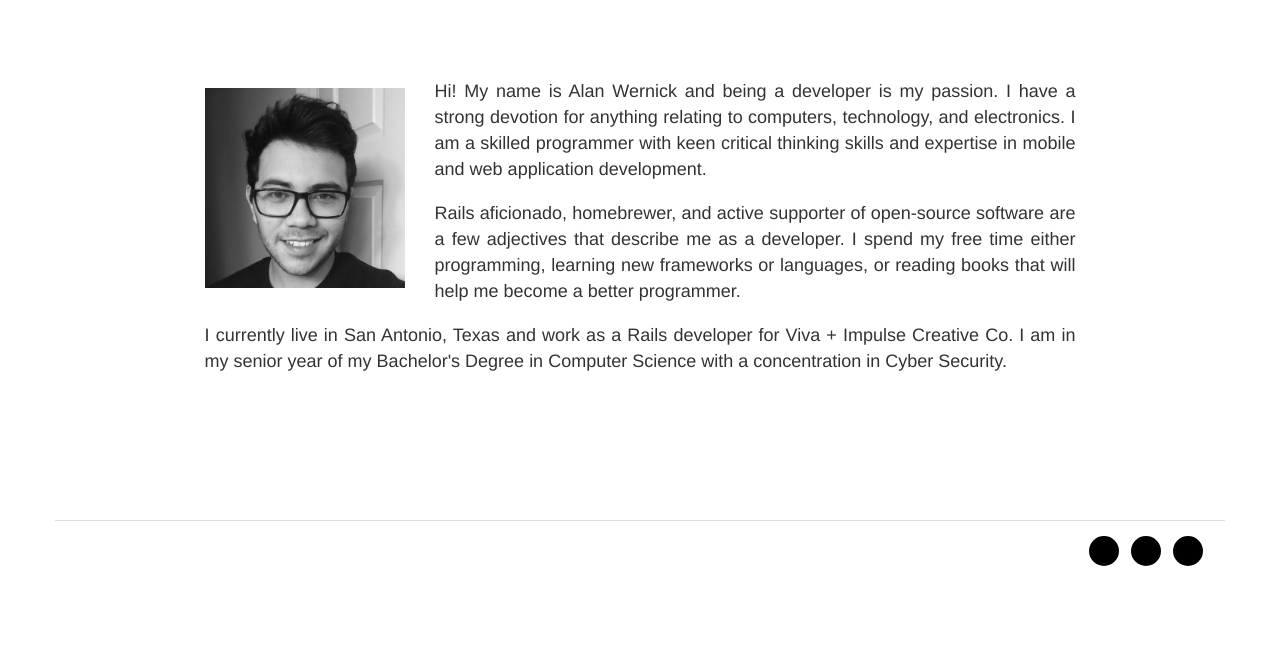
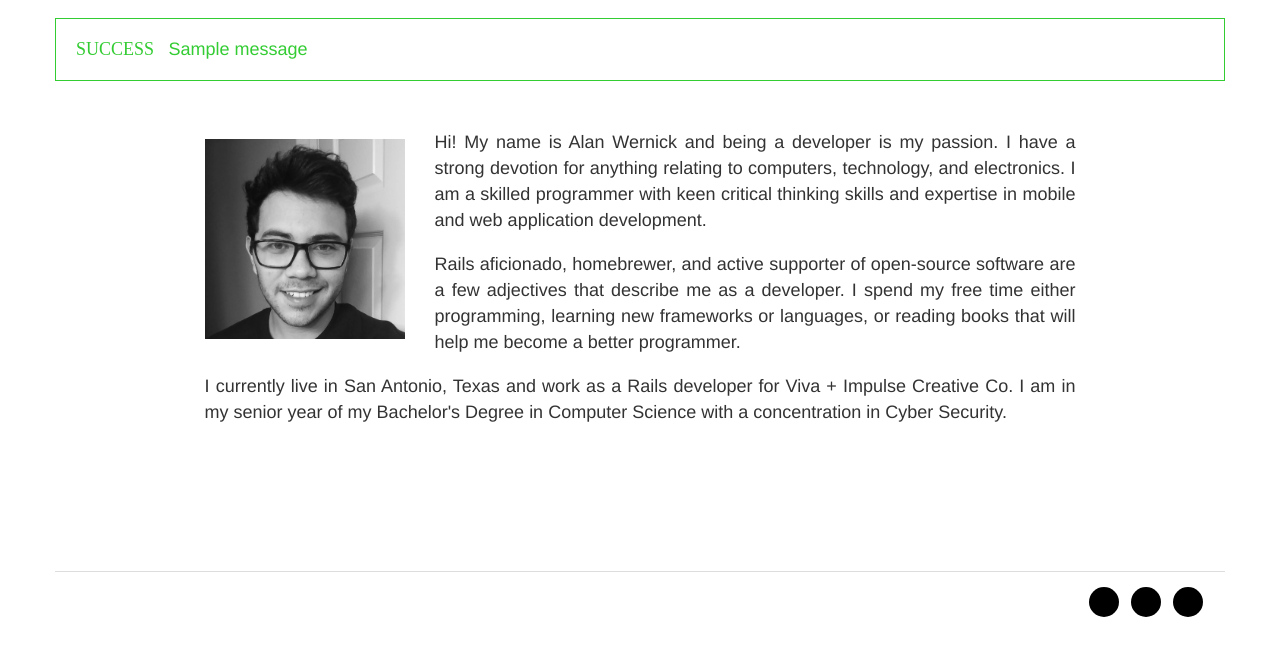
Before and after one commit to awernick/personal-portfolio, a Flask app: page / in a window 1280 px wide. Shown: the part 80-736 px from the top of the page. Run offline with Flask 2, Linux system fonts and the light colour scheme; one stand-in notice (Sample message) is shown; parts of the project's set-up code (start-up, migrations or seed data) failed here and were passed over; some web fonts are replaced.

Commit message:
Implement flash messages

```diff
--- a/personal_portfolio/static/src/stylesheets/_variables.scss
+++ b/personal_portfolio/static/src/stylesheets/_variables.scss
@@ -1,5 +1,7 @@
 // Colors
 $black: #333333;
+$red: #DB4D4D;
+$green: #33CC33;
 $logo_grey: #5e5e5e;
 $header_grey: #4A4A43;
 $grey: #777777;
--- a/personal_portfolio/static/src/stylesheets/app.scss
+++ b/personal_portfolio/static/src/stylesheets/app.scss
@@ -8,6 +8,7 @@
 
 // Components
 @import "components/nav";
+@import "components/flash";
 @import "components/footer";
 @import "components/button";
 @import "components/section";
--- /dev/null
+++ b/personal_portfolio/static/src/stylesheets/components/_flash.scss
@@ -0,0 +1,31 @@
+@include component('flash-messages') {
+  list-style-type: none;
+  margin-bottom: -30px;
+  padding-left: 0px;
+}
+
+@include component('flash-message') {
+  padding: 20px 10px;
+  border: 1px solid $input_grey;
+
+  @include element('category') {
+    @extend .proxima-nova;
+    font-weight: 400;
+    text-transform: uppercase;
+    padding: 0px 10px;
+  }
+
+  @include element('text') {
+    font-weight: 200;
+  }
+
+  @include modifier('success') {
+    border-color: $green;
+    color: $green;
+  }
+
+  @include modifier('danger') {
+    border-color: $red;
+    color: $red;
+  }
+}
--- a/personal_portfolio/templates/layout.html
+++ b/personal_portfolio/templates/layout.html
@@ -9,6 +9,7 @@
   <body>
     <div class="o-container">
       {% include "shared/_navbar.html" %}
+      {% include "shared/_flash.html" %}
       {% block body %}
       {% endblock %}
       {% include "shared/_footer.html" %}
--- a/personal_portfolio/templates/shared/_flash.html
+++ b/personal_portfolio/templates/shared/_flash.html
@@ -0,0 +1,16 @@
+{% with messages = get_flashed_messages(with_categories=true) %}
+  {% if messages %}
+    <ul class="c-flash-messages">
+      {% for category, message in messages %}
+        <li class="c-flash-message c-flash-message--{{ category }}">
+          <span class="c-flash-message__category">
+            {{ category }}
+          </span>
+          <span class="c-flash-message__text">
+            {{ message }}
+          </span>
+        </li>
+      {% endfor %}
+    </ul>
+  {% endif %}
+{% endwith %}
--- a/personal_portfolio/views.py
+++ b/personal_portfolio/views.py
@@ -1,4 +1,4 @@
-from flask import g, render_template, abort, request, redirect
+from flask import g, render_template, abort, request, redirect, flash
 from . import app, mail
 from .forms import ContactForm
 from flask_mail import Message
@@ -33,7 +33,7 @@ def create_contact_form():
                                    last_name=form.last_name.data,
                                    message=form.message.data)
         mail.send(msg)
+        flash('Thank you! I will be in contact with you soon.', 'success')
         return redirect('/contact')
-    html = render_template('contact.html', form=form)
-    print(html)
-    return html
+    flash('Please fill in all fields and try again.', 'danger')
+    return render_template('contact.html', form=form)
```
Also changed, not shown: personal_portfolio/static/app.css.
